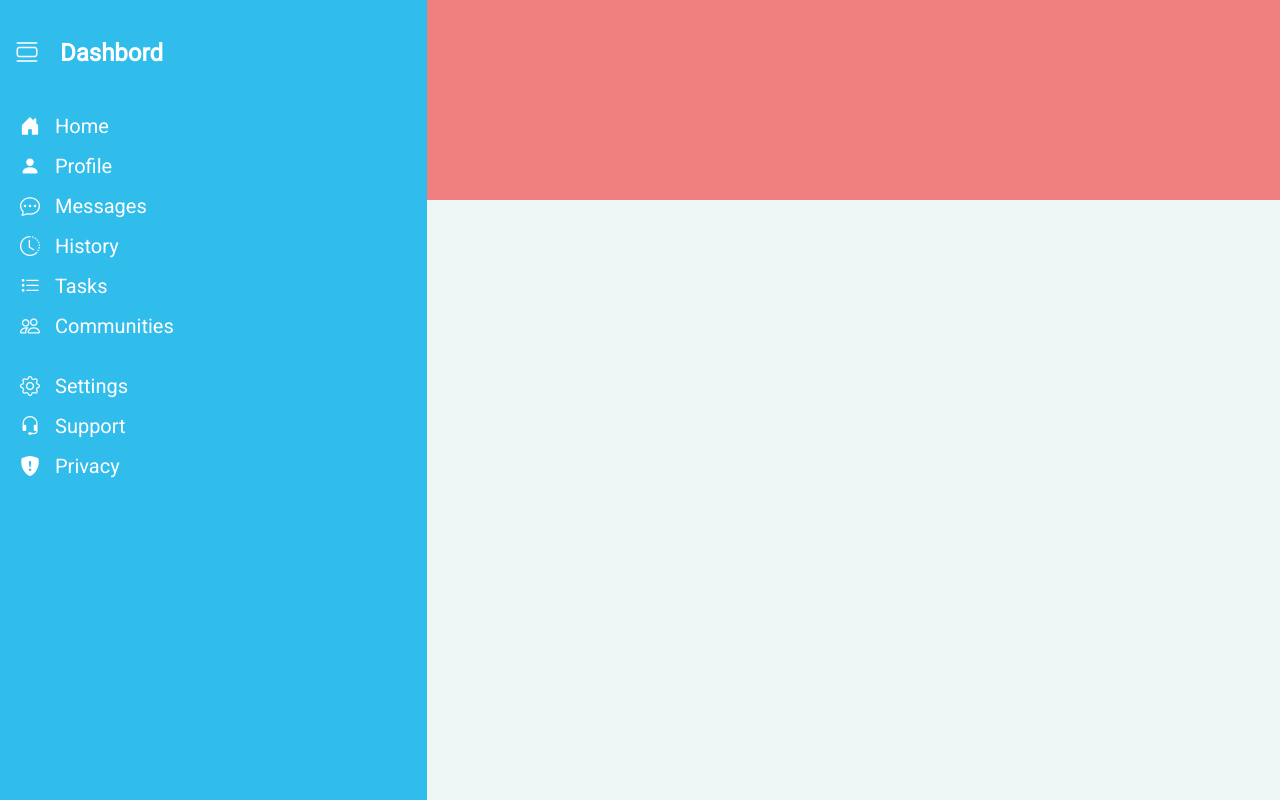
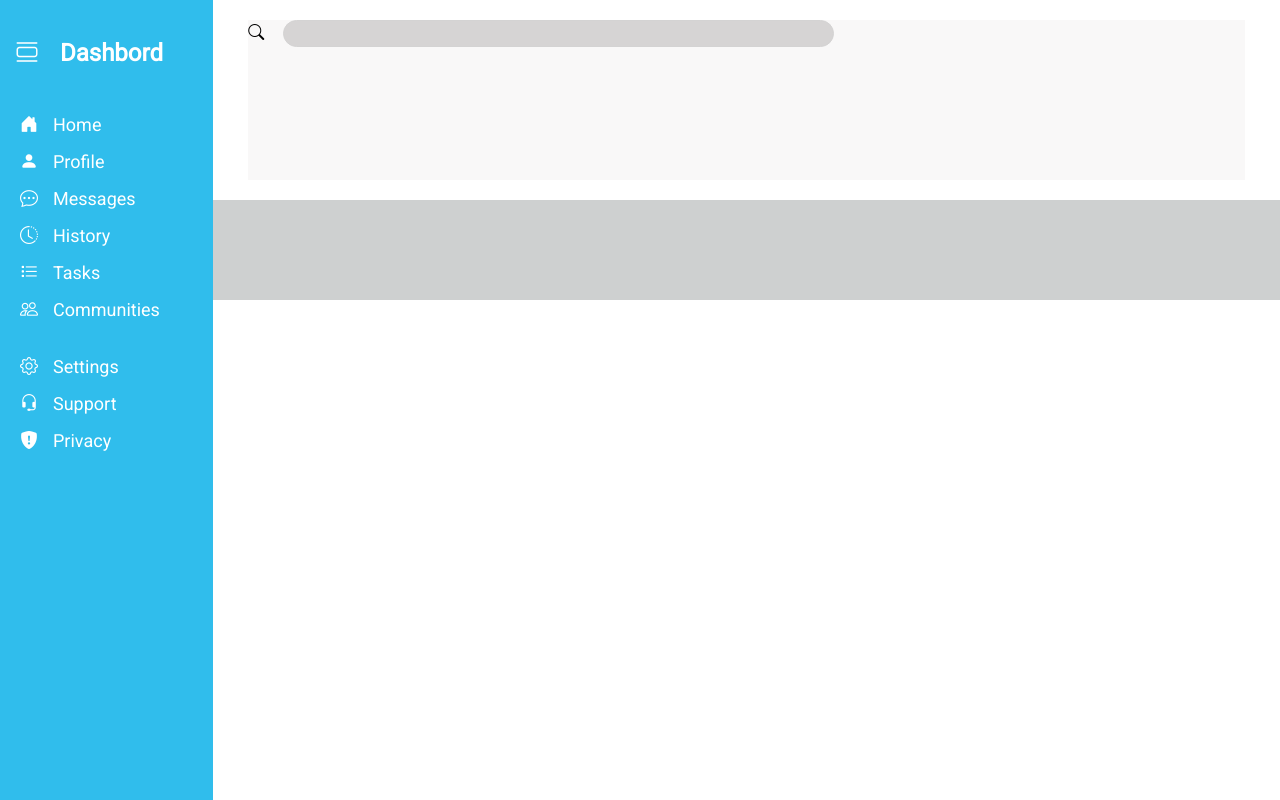
Before and after one commit to nandakishore00/Admin-dashboard, a website: page index.html in a window 1280 px wide. Drawn offline with nearby package versions, Linux system fonts and the light colour scheme.

Commit message:
add search icaon & search bar

```diff
--- a/index.css
+++ b/index.css
@@ -8,28 +8,19 @@ height:100%;
 grid-template-columns: repeat(6,1fr);
 grid-template-rows: repeat(8,1fr);
 }
+/*Styling for Dashboard section */
 .dashboard{
  background-color: rgb(48, 189, 236);
- grid-column: 1/3;
+ grid-column: 1/2;
  grid-row:1/9;
  color:white;
  font-family: 'Roboto', sans-serif;
 }
-.header{
-    background-color: lightcoral;
-    grid-column: 3/8;
-    grid-row: 1/3;
 
-}
-.project-cards{
-    background: rgb(238, 246, 246);
-    grid-column: 3/8;
-    grid-row:3/9;
-}
 p{
 padding:15px;
 font-size:24px;
-font-weight: 900;
+font-weight: 1000;
 }
 ul{
     padding-left:0px;
@@ -39,7 +30,36 @@ ul{
 li{
 
     padding:8px 20px;
+    font-size:18px;
+    font-weight: 500;
+
 }
 .icon{
 padding-right:15px
 }
+/*Styling for Header section */
+.header{
+    background-color: rgb(249, 248, 248);
+    grid-column: 2/8;
+    grid-row: 1/3;
+    margin:20px 35px;
+    display: flex;
+    justify-content:space-between;
+}
+.search{
+    width:60%
+}
+.search-bar{
+ border-radius:30px;
+ background-color: rgb(214, 212, 212);
+ border:1px solid rgb(212, 211, 211);
+ width:90%;
+ padding:5px;
+
+}
+/*Styling for Cards section*/
+.project-cards{
+    background: rgb(206, 208, 208);
+    grid-column: 2/8;
+    grid-row:3/4;
+}
--- a/index.html
+++ b/index.html
@@ -32,7 +32,12 @@
 
         </div>
         <div class="header">
-
+            <div class="search">
+                <i class="bi bi-search icon"></i>
+                <input class="search-bar">
+            </div>
+            <div>
+            </div>
         </div>
         <div class="project-cards">
 
```
